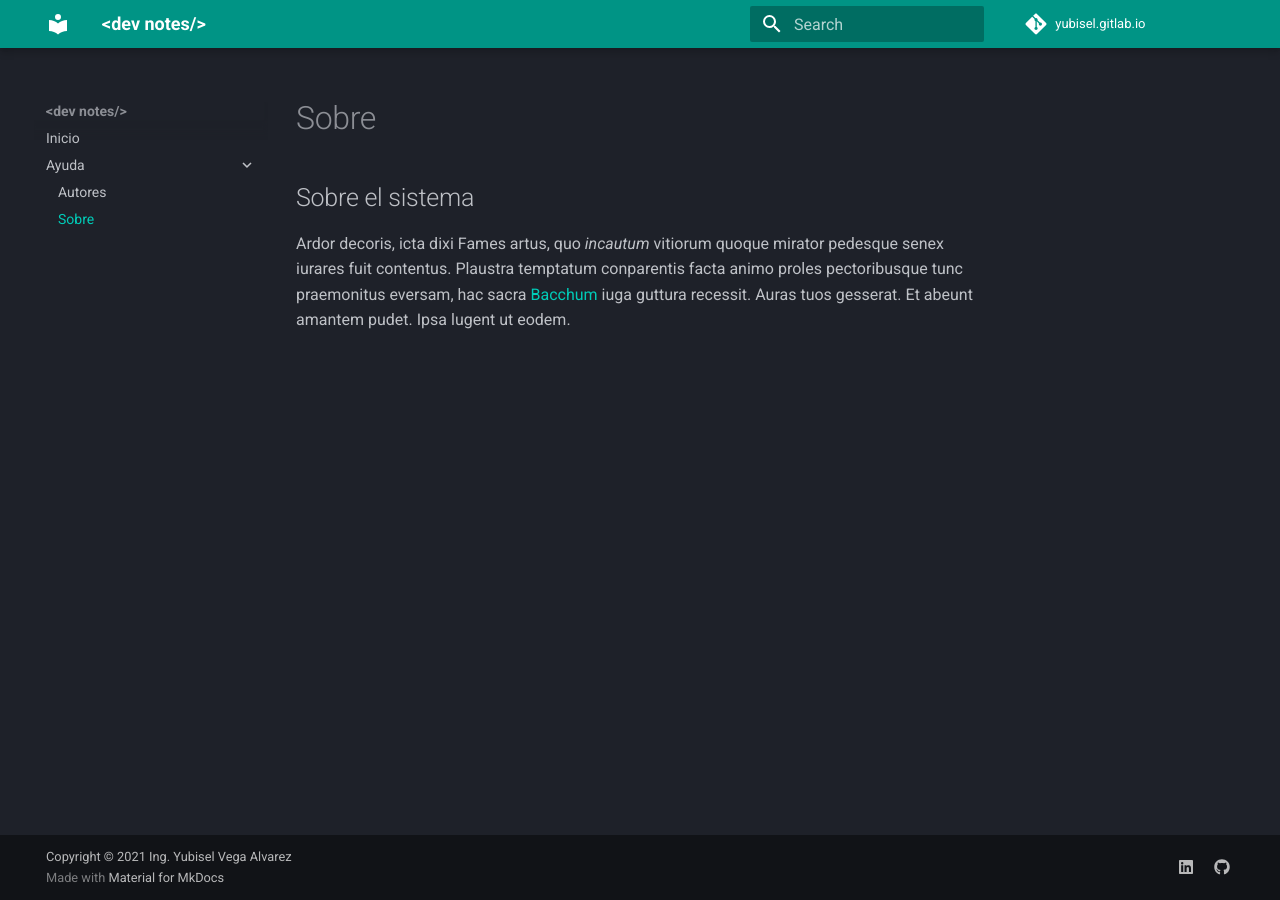
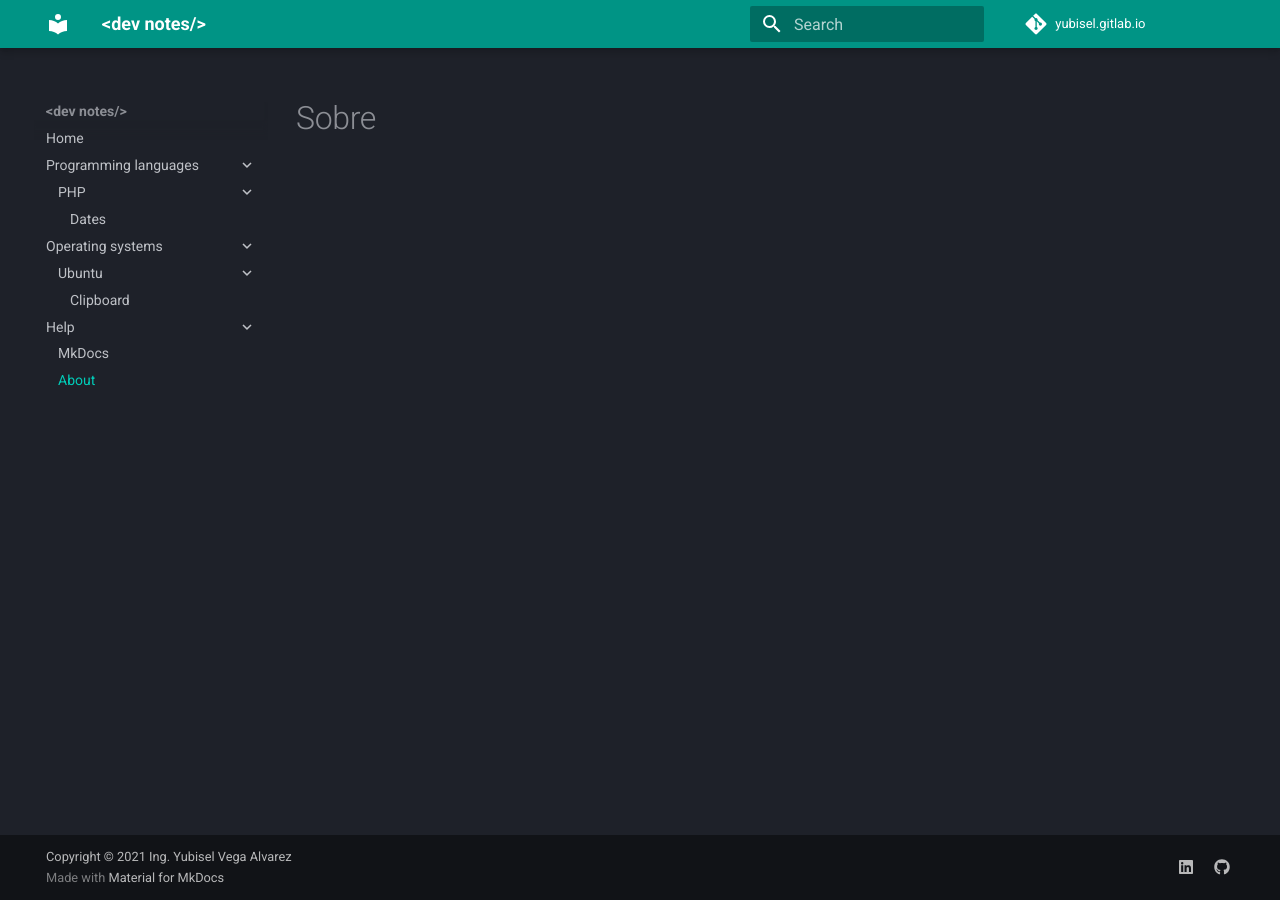
Before and after one commit to Yubisel/devnotes, an MkDocs documentation site: the page built from docs/about/about.md, in a window 1280 px wide. Built offline with MkDocs 1.6.1 and Material for MkDocs 9.7.7, drawn with Linux system fonts in a browser that asks for light colours; comment, search, counter and statistics services are not loaded.

Commit message:
agregadas paginas

```diff
--- a/docs/about/about.md
+++ b/docs/about/about.md
@@ -1,7 +1 @@
-## Sobre el sistema
-
-Ardor decoris, icta dixi Fames artus, quo *incautum* vitiorum quoque mirator
-pedesque senex iurares fuit contentus. Plaustra temptatum conparentis facta
-animo proles pectoribusque tunc praemonitus eversam, hac sacra
-[Bacchum](http://www.sciet.io/si-usum) iuga guttura recessit. Auras tuos
-gesserat. Et abeunt amantem pudet. Ipsa lugent ut eodem.
+# Sobre
--- a/mkdocs.yml
+++ b/mkdocs.yml
@@ -22,21 +22,17 @@ theme:
     # - navigation.tabs #menu superior en tabs
 
 nav:
-  - Inicio: index.md
-  # - Administraci&oacute;n:
-  #   - Seguridad: security.md
-  #   - Salvas del sistema: backups.md
-  # - Gesti&oacute;n:
-  #   - Configuraci&oacute;n: configuration.md
-  #   - Codificadores: codecs.md
-  #   - Compras de activos: aftbuys.md
-  #   - Activos: aft.md
-  #   - Exportar al Versat: export.md
-  #   - Depreciaci&oacute;n: reparation.md
-  #   - Fecha del sistema: sistemdate.md
-  - Ayuda:
-    - Autores: about/authors.md
-    - Sobre:  about/about.md
+  - Home: index.md
+  - Programming languages:
+    - PHP:
+      - Dates: programming_languages/php/dates.md
+  - Operating systems:
+    - Ubuntu:
+      - Clipboard: ubuntu/clipboard.md
+    # - Windows:
+  - Help:
+    - MkDocs: about/mkdocs.md
+    - About:  about/about.md
 
 markdown_extensions:
   - toc:
```
Also changed, not shown: docs/about/authors.md (+1 -3 lines), docs/about/mkdocs.md (added, +16 -0 lines), docs/programming_languages/php/dates.md (added, +14 -0 lines), docs/ubuntu/clipboard.md (added, +53 -0 lines).
